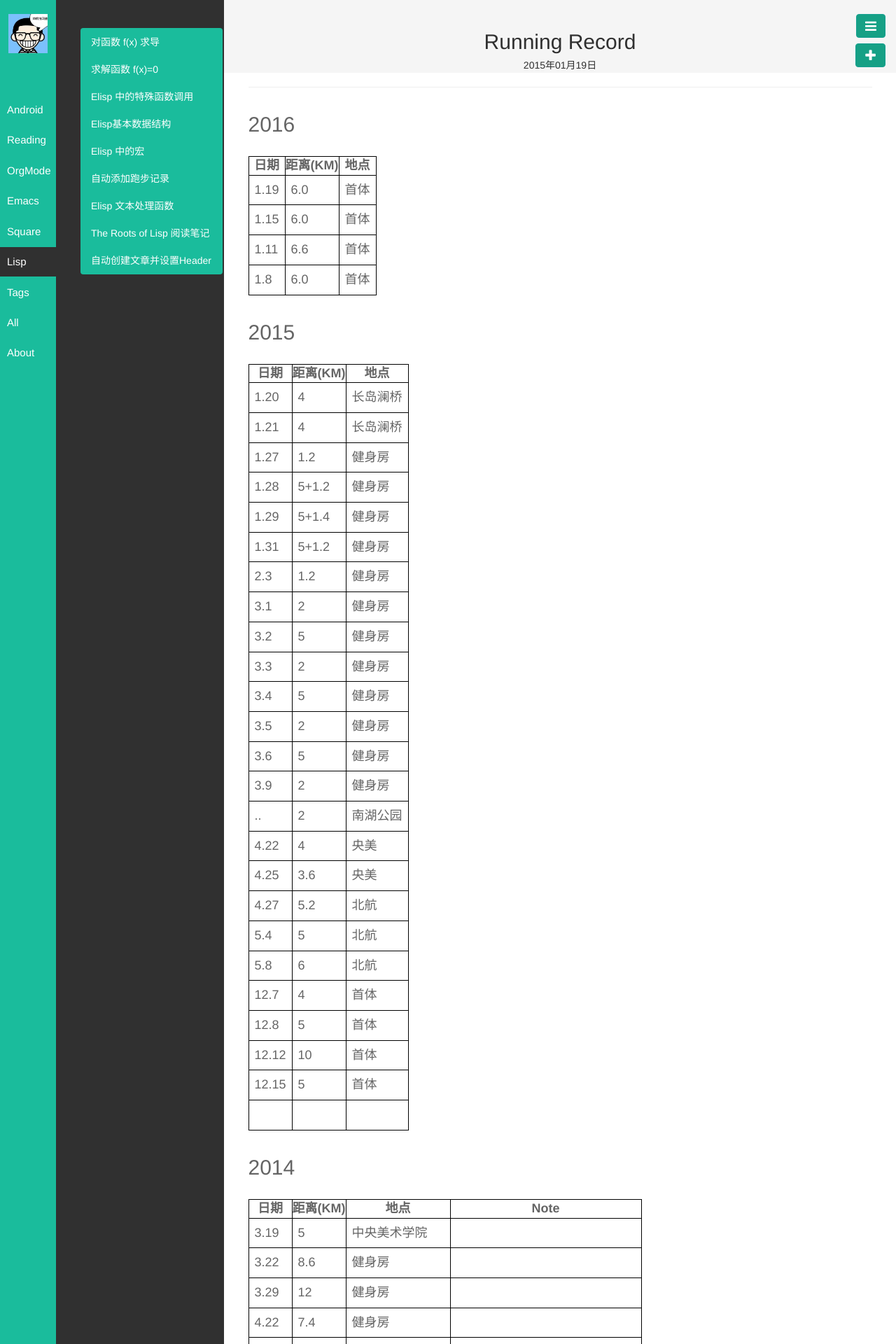
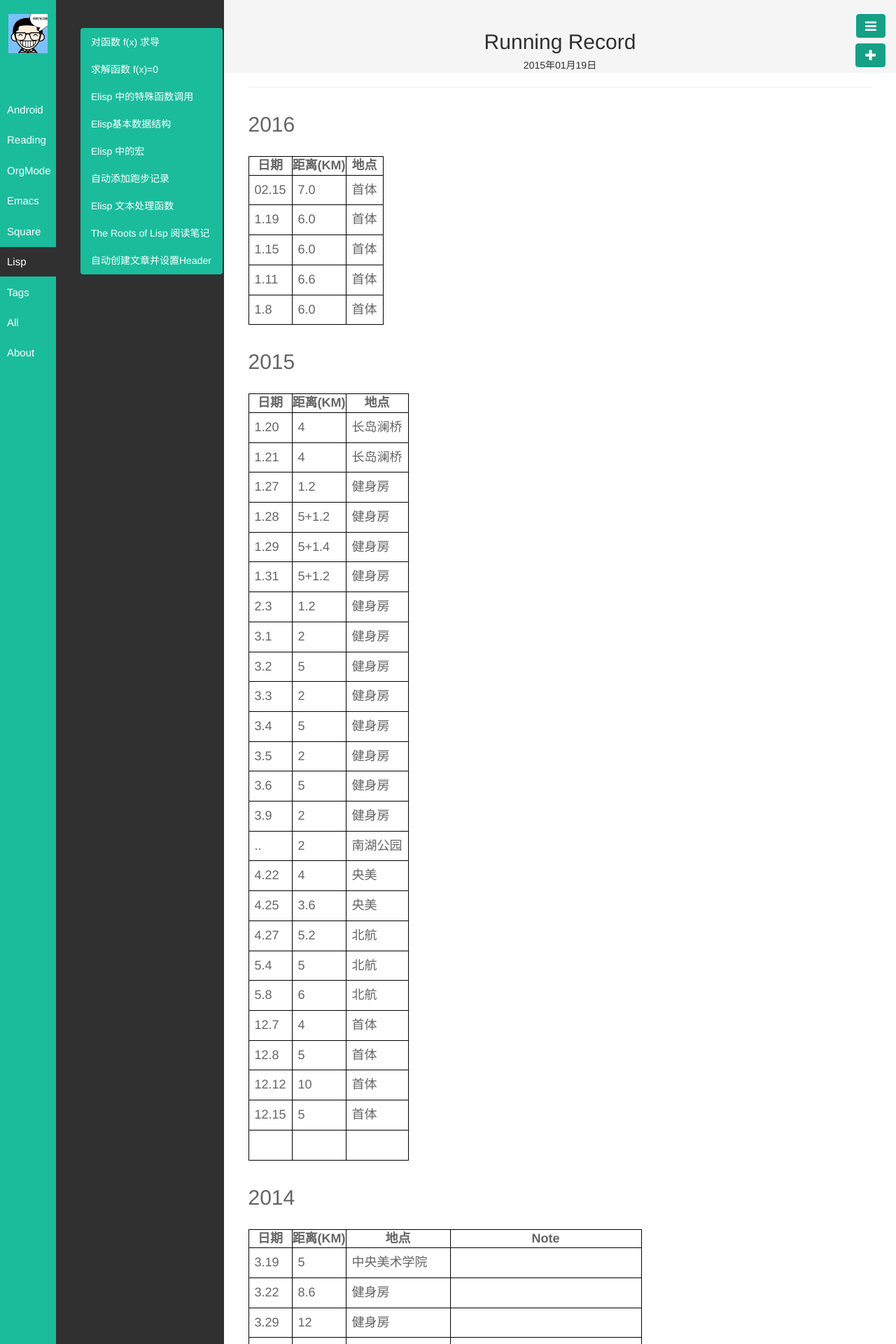
Before and after one commit to byrlx/byrlx.github.io, a Jekyll site: the page built from _posts/Other/2015-01-19-Running-Record.html, in a window 1280 px wide. Shown: the top 1920 px of the page at 70% size. Built offline with Jekyll 4.4.1, drawn with Linux system fonts in a browser that asks for light colours; Markdown is read by kramdown in place of the engine named in the settings.

Commit message:
update blog

```diff
--- a/_posts/Other/2015-01-19-Running-Record.html
+++ b/_posts/Other/2015-01-19-Running-Record.html
@@ -26,6 +26,12 @@
 </tr>
 </thead>
 <tbody>
+<tr>
+<td class="org-right">02.15</td>
+<td class="org-right">7.0</td>
+<td class="org-left">首体</td>
+</tr>
+
 <tr>
 <td class="org-right">1.19</td>
 <td class="org-right">6.0</td>
```
Also changed, not shown: org/Other/2015-01-19-Running-Record.org (+7 -6 lines).
